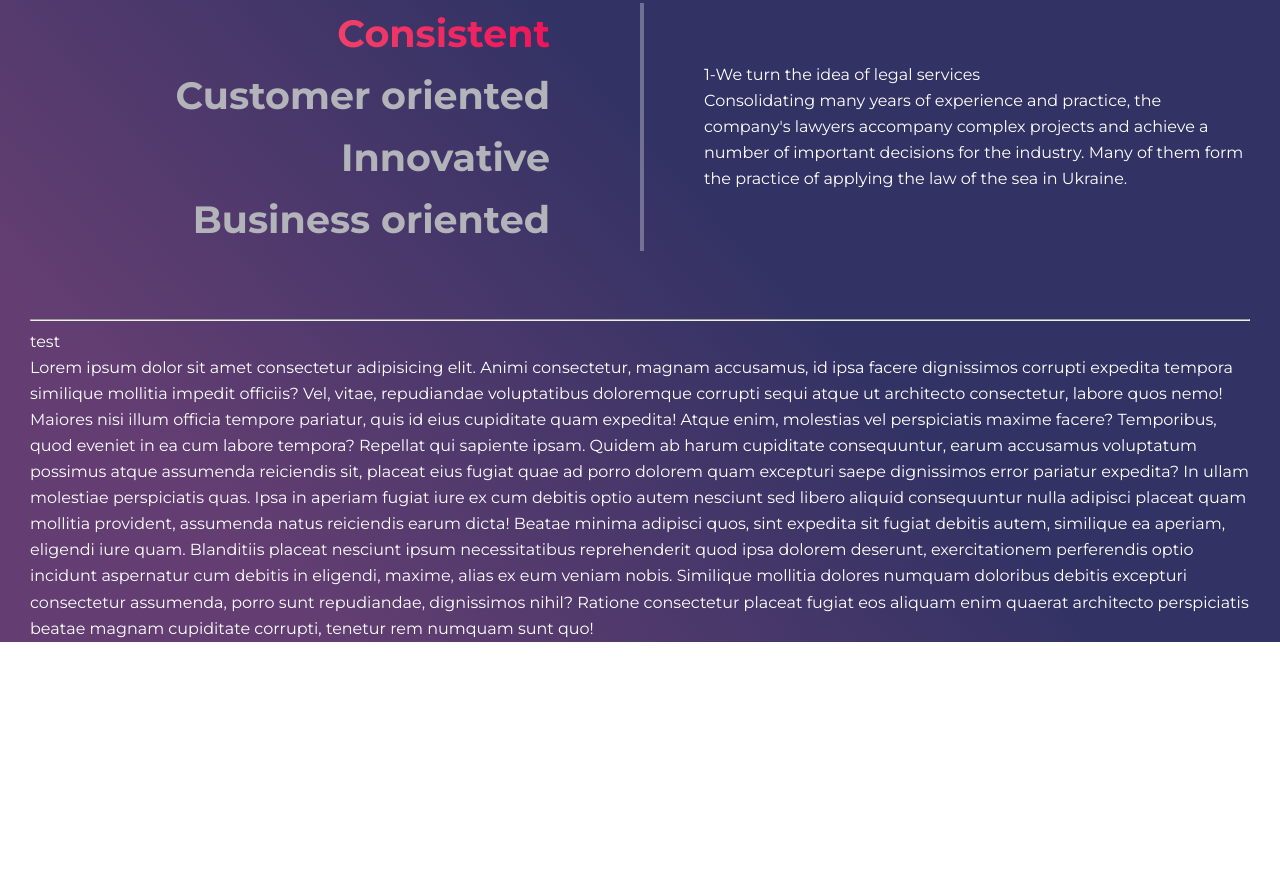
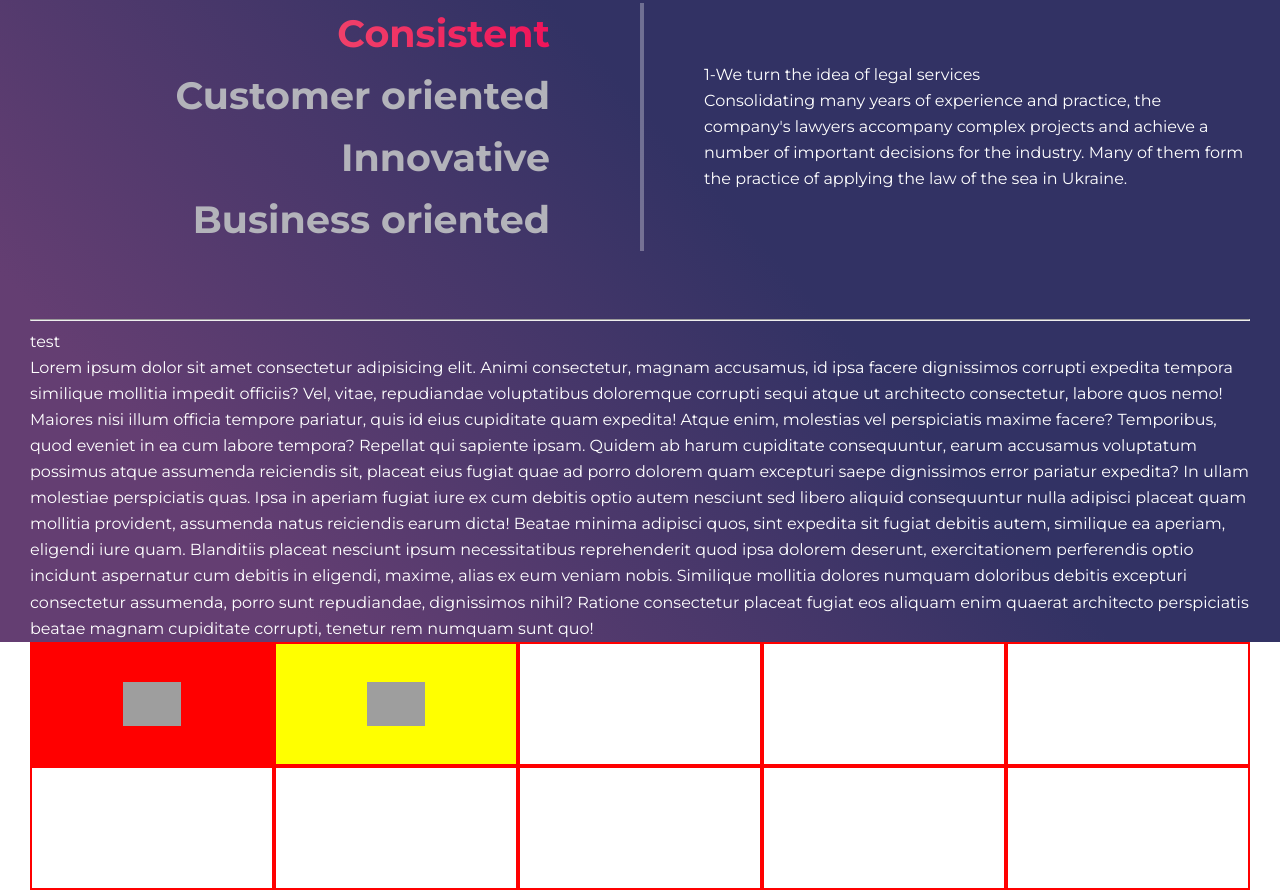
Before and after one commit to 0lgamaslova/hlegal, a website built with Vite: page index.html in a window 1280 px wide. Shown: the part 857-1747 px from the top of the page. Before the commit the page ends 1499 px from the top, so only its background shows below. Built offline with nearby package versions, Linux system fonts and the light colour scheme; grey boxes are pictures that could not be loaded.

Commit message:
test push

```diff
--- a/index.html
+++ b/index.html
@@ -175,6 +175,53 @@
         </div>
       </div>
     </div>
+    <div class="container">
+      <section class="partners">
+        <ul class="partners__list">
+          <li class="partners__item" style="background-color: #f00">
+            <a href="" target="_blank" class="partners__link">
+              <img
+                class="partners__logo"
+                src="https://encrypted-tbn0.gstatic.com/images?q=tbn:ANd9GcSsYHWWRZkFGfhp3sXkwybtvkJwnO-_9ko9fA&s"
+                alt=""
+            /></a>
+          </li>
+          <li class="partners__item" style="background-color: #ff0">
+            <a href="" class="partners__link" target="_blank">
+              <img
+                class="partners__logo"
+                src="https://www.logoai.com/uploads/output/2024/10/21/9bf1778eae5253653deb3bbf150a6287.jpg"
+                alt=""
+              />
+            </a>
+          </li>
+          <li class="partners__item">
+            <a class="partners__link" target="_blank"></a>
+          </li>
+          <li class="partners__item">
+            <a class="partners__link" target="_blank"></a>
+          </li>
+          <li class="partners__item">
+            <a class="partners__link" target="_blank"></a>
+          </li>
+          <li class="partners__item">
+            <a class="partners__link" target="_blank"></a>
+          </li>
+          <li class="partners__item">
+            <a class="partners__link" target="_blank"></a>
+          </li>
+          <li class="partners__item">
+            <a class="partners__link" target="_blank"></a>
+          </li>
+          <li class="partners__item">
+            <a class="partners__link" target="_blank"></a>
+          </li>
+          <li class="partners__item">
+            <a class="partners__link" target="_blank"></a>
+          </li>
+        </ul>
+      </section>
+    </div>
 
     <script type="module" src="./src/js/main.js"></script>
   </body>
--- a/package.json
+++ b/package.json
@@ -24,6 +24,7 @@
     "vite-plugin-image-optimizer": "^1.1.7"
   },
   "dependencies": {
-    "jquery": "^3.7.1"
+    "jquery": "^3.7.1",
+    "swiper": "^11.2.5"
   }
 }
--- /dev/null
+++ b/src/scss/_partners.scss
@@ -0,0 +1,25 @@
+.partners {
+  &__list {
+    display: flex;
+    flex-wrap: wrap;
+  }
+
+  &__item {
+    width: 20%;
+    flex-shrink: 0;
+    border: 2px solid #f00;
+  }
+
+  &__link {
+    height: 120px;
+    padding: 38px;
+    display: flex;
+    align-items: center;
+    justify-content: center;
+  }
+
+  &__logo {
+    max-height: 100%;
+    width: auto;
+  }
+}
--- a/src/scss/style.scss
+++ b/src/scss/style.scss
@@ -1,8 +1,9 @@
-@import 'fonts';
-@import 'reset';
-@import 'vars';
-@import 'mixins';
-@import 'main';
-@import 'tabs';
-@import 'global';
-@import 'header';
+@import "fonts";
+@import "reset";
+@import "vars";
+@import "mixins";
+@import "main";
+@import "tabs";
+@import "global";
+@import "header";
+@import "partners";
```
Also changed, not shown: src/js/main.js (+9 -4 lines), 1 other file.
